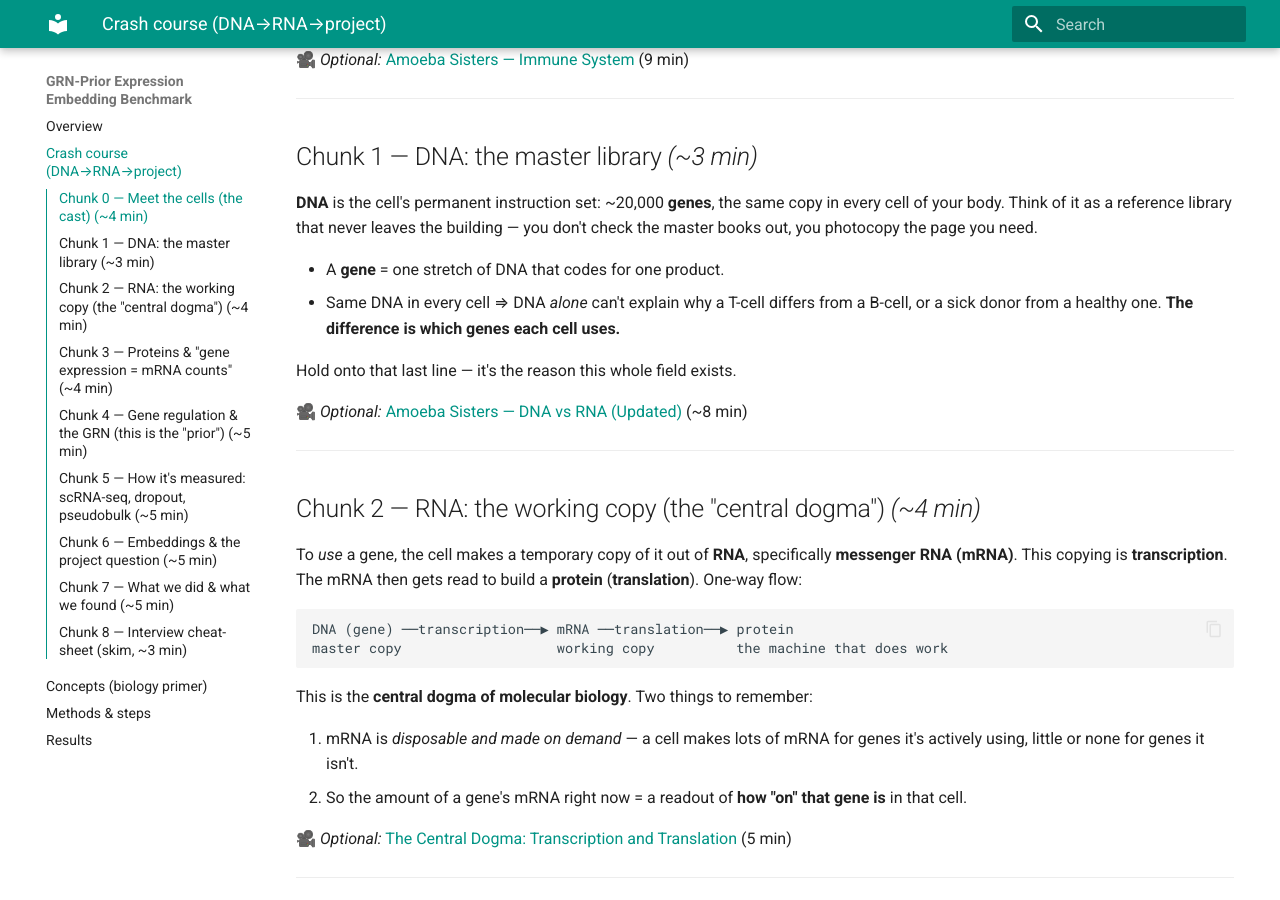
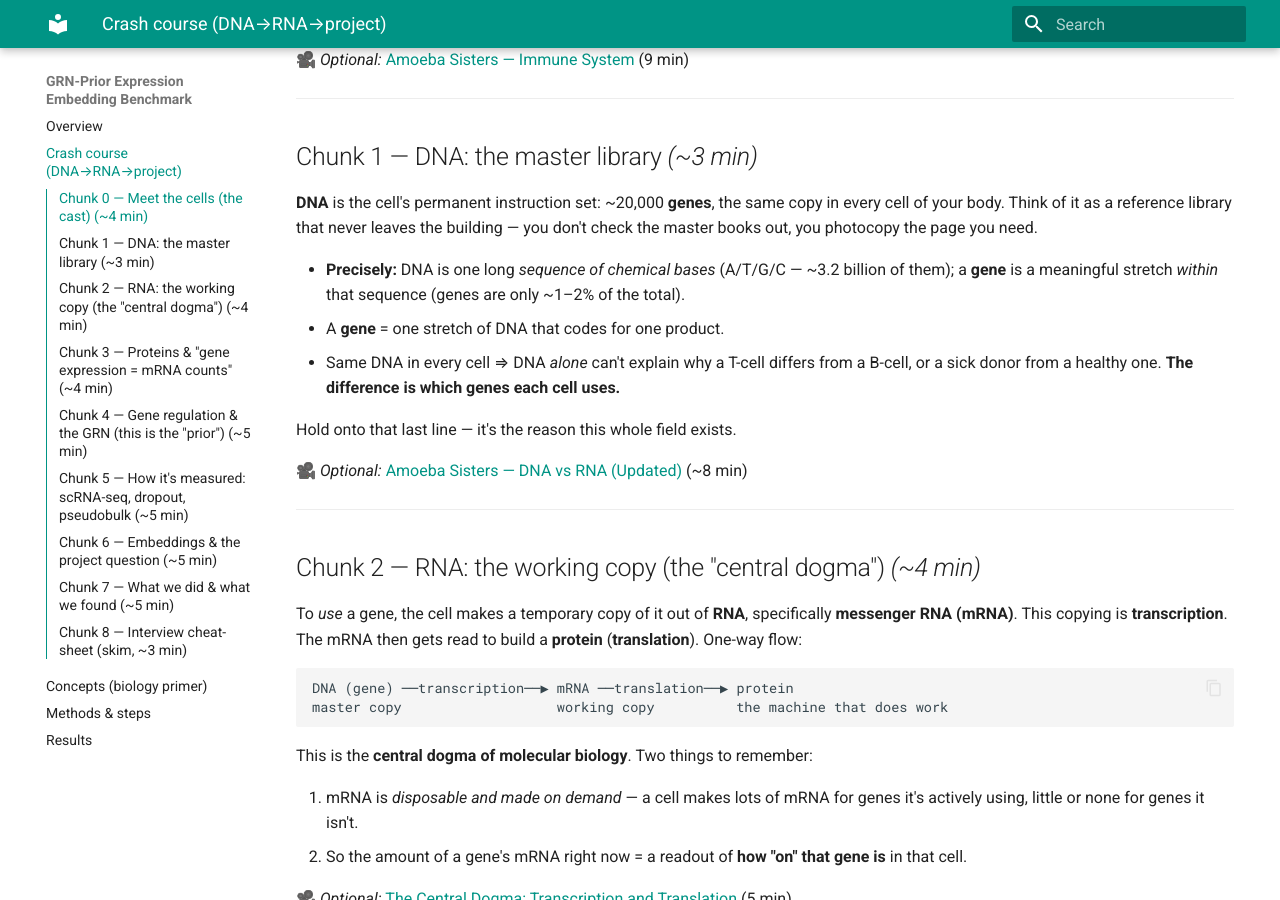
Before and after one commit to sbartek/grn-prior-benchmark, an MkDocs documentation site: the page built from docs/crash-course.md, in a window 1280 px wide and 900 px high, scrolled down 907 px. Built offline with MkDocs 1.6.1 and Material for MkDocs 9.7.7, drawn with Linux system fonts in a browser that asks for light colours.

Commit message:
crash course: clarify DNA = sequence of bases, gene = stretch within it (Chunk 1)

```diff
--- a/docs/crash-course.md
+++ b/docs/crash-course.md
@@ -47,6 +47,8 @@ and model.
 of your body. Think of it as a reference library that never leaves the building — you don't
 check the master books out, you photocopy the page you need.
 
+- **Precisely:** DNA is one long *sequence of chemical bases* (A/T/G/C — ~3.2 billion of them);
+  a **gene** is a meaningful stretch *within* that sequence (genes are only ~1–2% of the total).
 - A **gene** = one stretch of DNA that codes for one product.
 - Same DNA in every cell ⇒ DNA *alone* can't explain why a T-cell differs from a B-cell, or a
   sick donor from a healthy one. **The difference is which genes each cell uses.**
```
